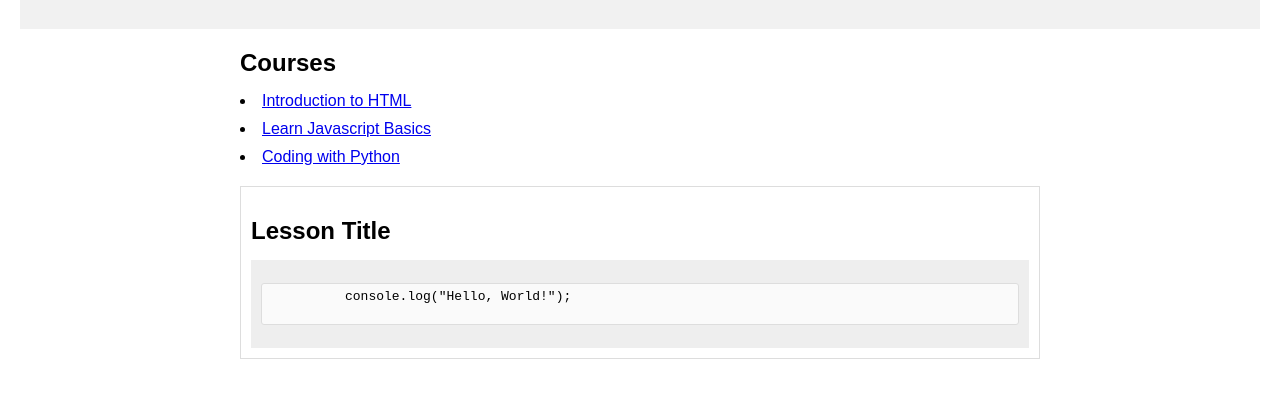
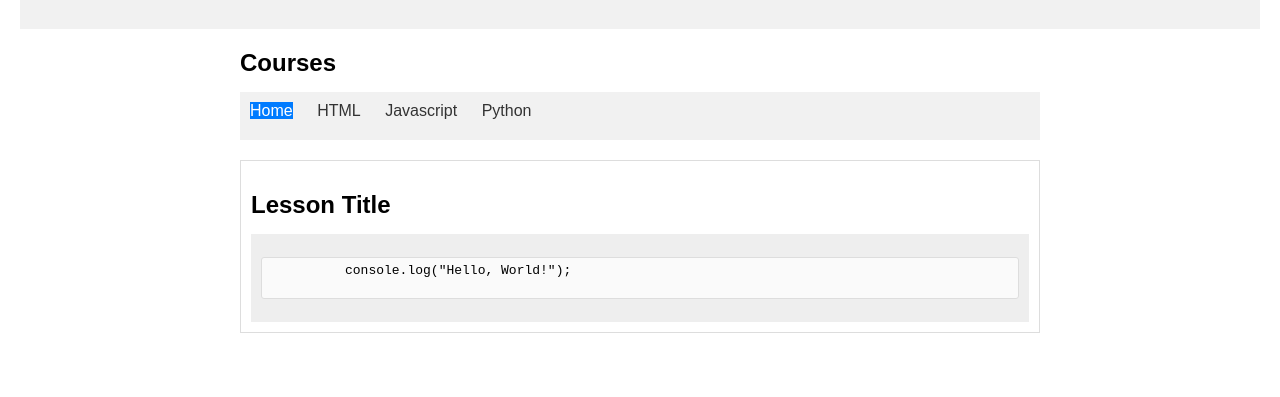
Before and after one commit to mohamedmehdigara/html-css-js-sololearn-clone, a plain HTML site: page index.html in a window 1280 px wide. Shown: the part 91-488 px from the top of the page. Drawn offline with Linux system fonts and the light colour scheme.

Commit message:
edited files

```diff
--- a/index.html
+++ b/index.html
@@ -14,9 +14,14 @@
   <main>
     <section class="courses">
       <h2>Courses</h2>
-      <li><a href="html.html">Introduction to HTML</a></li>
-      <li><a href="javascript.html">Learn Javascript Basics</a></li>
-      <li><a href="python.html">Coding with Python</a></li>
+      <nav>
+        <ul>
+          <li class="active"><a href="index.html">Home</a></li>
+          <li><a href="html.html">HTML</a></li>
+          <li><a href="javascript.html">Javascript</a></li>
+          <li><a href="python.html">Python</a></li>
+        </ul>
+      </nav>
 
       </ul>
     </section>
--- a/script.js
+++ b/script.js
@@ -15,3 +15,13 @@ lessonTitle.addEventListener('click', () => {
 });
 
 // Add similar functionality for toggling code editor visibility (if desired)
+
+
+const navLinks = document.querySelectorAll('nav a');
+
+navLinks.forEach(link => {
+  link.addEventListener('click', function() {
+    navLinks.forEach(l => l.classList.remove('active'));
+    this.classList.add('active');
+  });
+});
--- a/style.css
+++ b/style.css
@@ -67,3 +67,36 @@ body {
     border: 1px solid #ddd;
     border-radius: 3px;
   }
+
+  nav {
+    background-color: #f1f1f1;
+    padding: 10px;
+  }
+
+  nav ul {
+    list-style: none;
+    margin: 0;
+    padding: 0;
+  }
+
+  nav li {
+    display: inline-block;
+    margin-right: 20px;
+  }
+
+  nav li a {
+    text-decoration: none;
+    color: #333;
+  }
+
+  nav li a:hover {
+    color: #000;
+    font-weight: bold;
+  }
+
+  /* Add styling for active link (optional) */
+
+  nav li.active a {
+    color: #fff;
+    background-color: #007bff;
+  }
```
